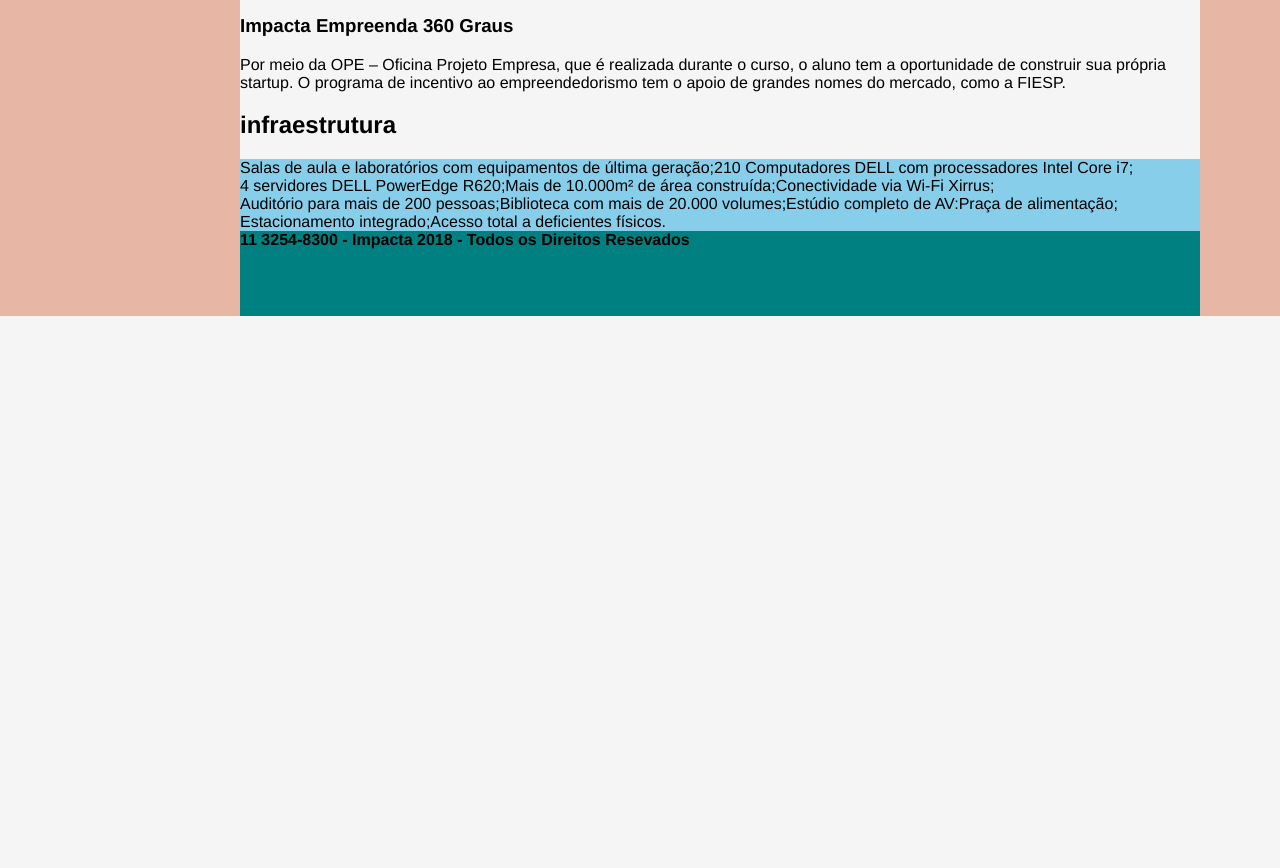
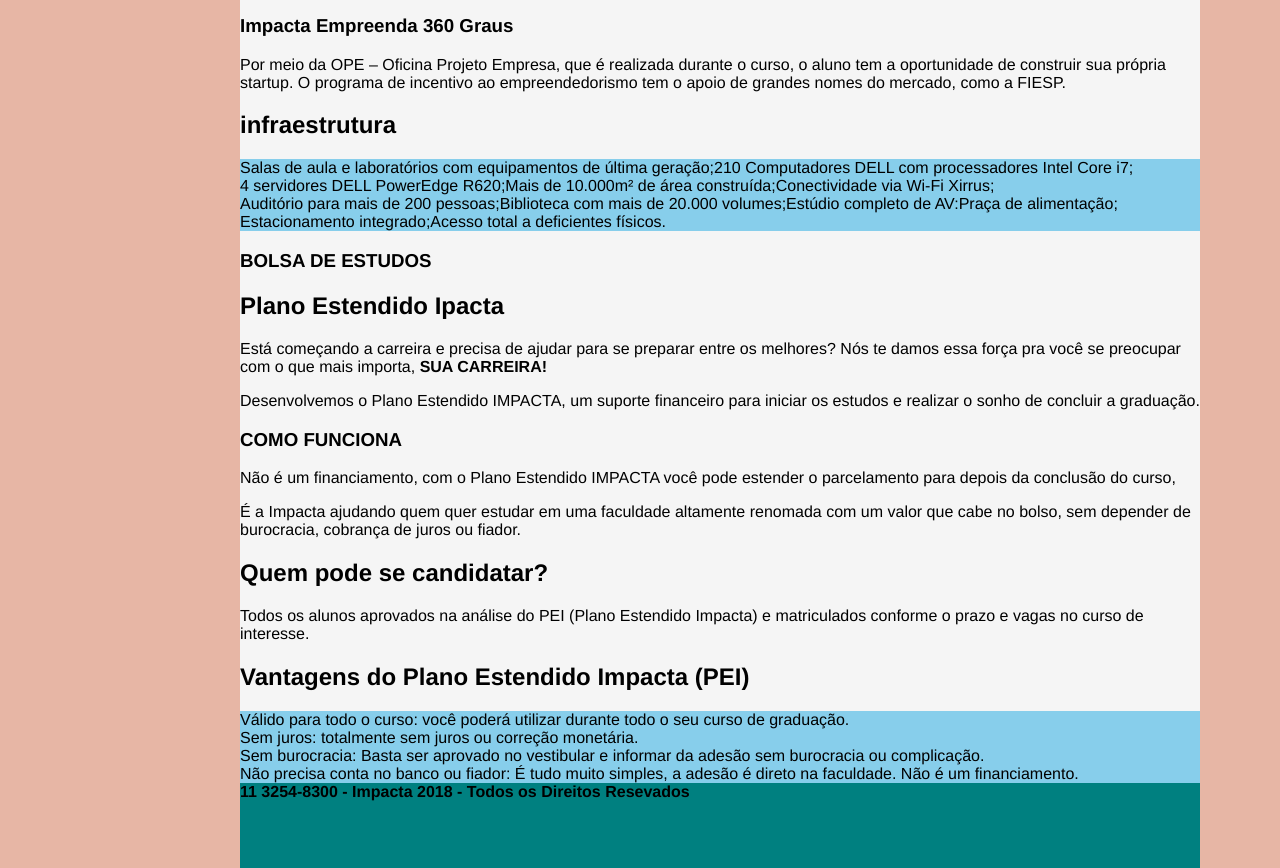
Before and after one commit to HCrew/HCrew, a Django app: page / in a window 1280 px wide. Shown: the part 787-1655 px from the top of the page. Before the commit the page ends 1103 px from the top, so only its background shows below. Run offline with Django 3.2, Linux system fonts and the light colour scheme.

Commit message:
adicionado plano de estudos

```diff
--- a/core/templates/core/index.html
+++ b/core/templates/core/index.html
@@ -19,7 +19,7 @@
           <h2>a Impacta</h2>
         <ul>
             <li> <a href="#sobre">Sobre </a></li>
-            <li> <a href="#smartclas"></a></li>
+            <li> <a href="#bolsaDeEstudo"></a></li>
             <li> <a href="#matriz">Matriz Curricular</a></li>
         <li> <a href="#info">Informações Técnicas</a></li>
             <!-- <li> <a href="#depoimentos">Depoimentos</a></li> -->
@@ -78,7 +78,40 @@
                <li>Estacionamento integrado;</li>
                <li>Acesso total a deficientes físicos.</li>
              </ul>
+
+             <article class="bolsaEstudo">
+               <h1 id="bolsaDeEstudo">BOLSA DE ESTUDOS </h1>
+               <h2>Plano Estendido Ipacta</h2>
+              <p>Está começando a carreira e precisa de ajudar para se preparar entre os melhores? Nós te damos essa força
+                 pra você se preocupar com o que mais importa, <strong>SUA CARREIRA!</strong></p>
+                 <p>Desenvolvemos o Plano Estendido IMPACTA, um suporte financeiro para iniciar os estudos e realizar o sonho
+                    de concluir a graduação.</p>
+                <h3>COMO FUNCIONA</h3>
+                  <p>Não é um financiamento, com o Plano Estendido IMPACTA você pode estender o parcelamento para depois da
+                      conclusão do curso,</p>
+                  <p>É a Impacta ajudando quem quer estudar em uma faculdade altamente renomada com um valor que cabe no bolso,
+                       sem depender de burocracia, cobrança de juros ou fiador.</p>
+
+                <h2>Quem pode se candidatar?</h2>
+                <p>Todos os alunos aprovados na análise do PEI (Plano Estendido Impacta) e matriculados conforme o prazo e vagas
+                   no curso de interesse.</p>
+
+                   <h2>Vantagens do Plano Estendido Impacta (PEI)</h2>
+
+                   <ul>
+                     <li>Válido para todo o curso: você poderá utilizar durante todo o seu curso de graduação.</li>
+                     <li>Sem juros: totalmente sem juros ou correção monetária.</li>
+                     <li>Sem burocracia: Basta ser aprovado no vestibular e informar da adesão sem burocracia ou complicação.</li>
+                     <li>Não precisa conta no banco ou fiador: É tudo muito simples, a adesão é direto na faculdade. Não é um financiamento.</li>
+                   </ul>
+
+
+
+
+             </article>
       </section>
+
+
 
     </div>
 
```
